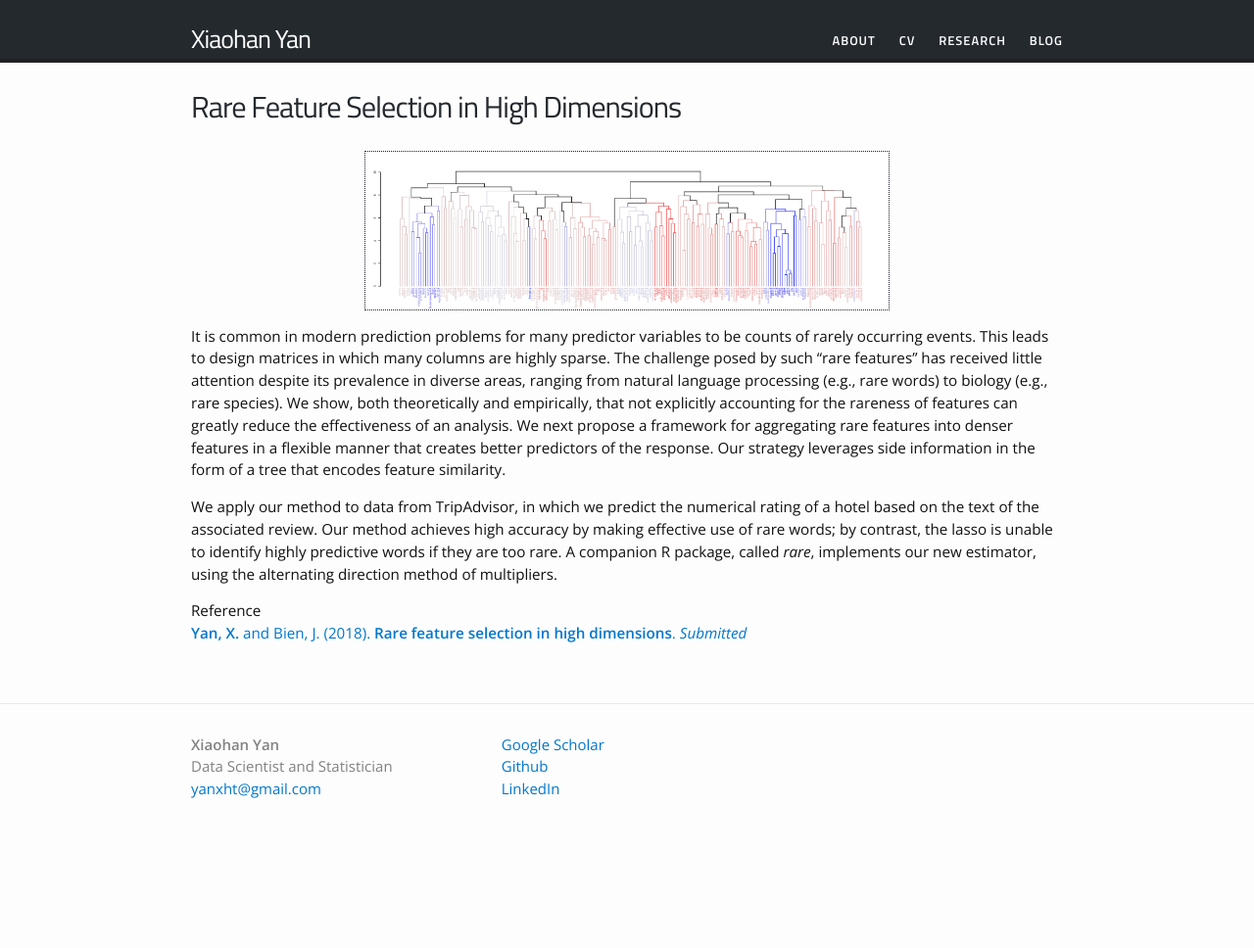
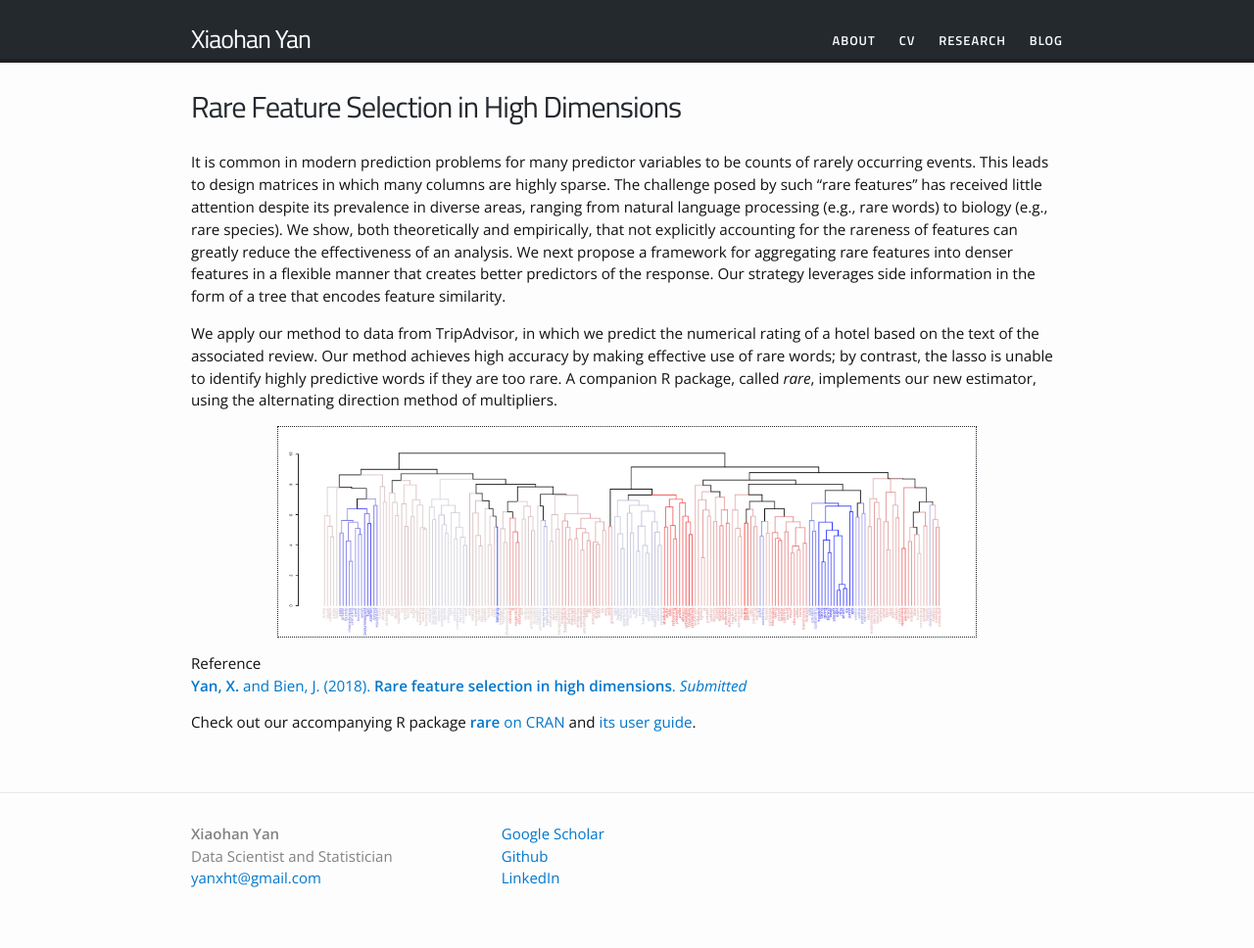
Before and after one commit to yanxht/yanxht.github.io, a Jekyll site: the page built from research/rare.md, in a window 1280 px wide. Shown: the whole page at 98% size. Built offline with Jekyll 4.4.1, drawn with Linux system fonts in a browser that asks for light colours; before the commit the page ends 900 px from its top, so only the background shows below that.

Commit message:
Add rare package links

```diff
--- a/research/rare.md
+++ b/research/rare.md
@@ -4,11 +4,13 @@ title: Rare Feature Selection in High Dimensions
 permalink: /research/rare/
 ---
 
-{% include image_partialwidth_nocaption.html url="/images/rare_tree.png" width_perc=60 align="center" %}
-
 It is common in modern prediction problems for many predictor variables to be counts of rarely occurring events. This leads to design matrices in which many columns are highly sparse. The challenge posed by such "rare features" has received little attention despite its prevalence in diverse areas, ranging from natural language processing (e.g., rare words) to biology (e.g., rare species). We show, both theoretically and empirically, that not explicitly accounting for the rareness of features can greatly reduce the effectiveness of an analysis. We next propose a framework for aggregating rare features into denser features in a flexible manner that creates better predictors of the response. Our strategy leverages side information in the form of a tree that encodes feature similarity.
 
 We apply our method to data from TripAdvisor, in which we predict the numerical rating of a hotel based on the text of the associated review.  Our method achieves high accuracy by making effective use of rare words; by contrast, the lasso is unable to identify highly predictive words if they are too rare.  A companion R package, called *rare*, implements our new estimator, using the alternating direction method of multipliers.
 
+{% include image_partialwidth_nocaption.html url="/images/rare_tree.png" width_perc=80 align="center" %}
+
 Reference<br/>
 [**Yan, X.** and Bien, J. (2018). **Rare feature selection in high dimensions**. *Submitted*](https://arxiv.org/abs/1803.06675)
+
+Check out our accompanying R package [**rare** on CRAN](https://cran.r-project.org/web/packages/rare/index.html) and [its user guide](https://cran.r-project.org/web/packages/rare/vignettes/rare-vignette.html).
```
